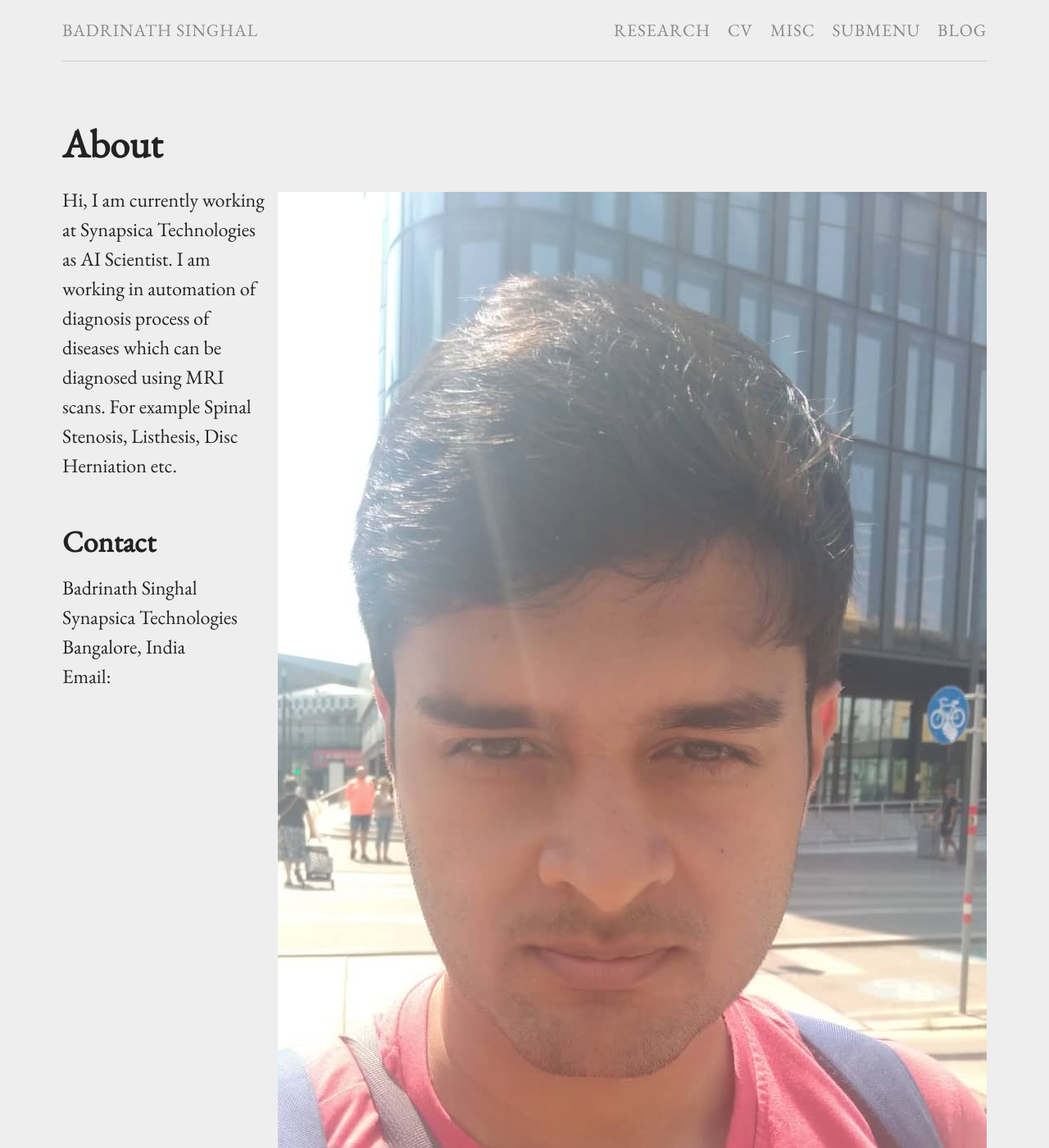
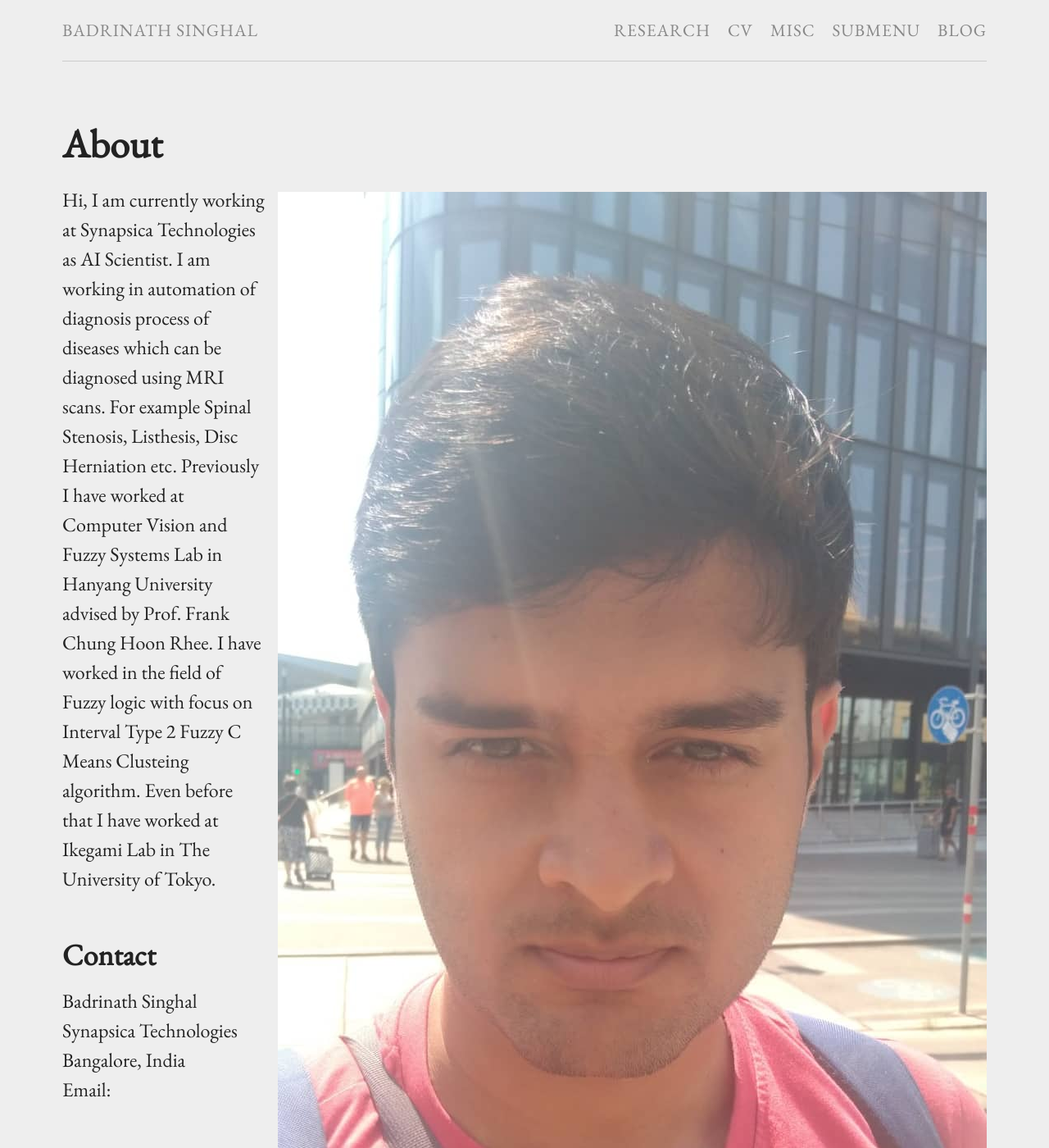
Before and after one commit to BadrinathS/BadrinathS.github.io, a Jekyll site: the page built from index.md, in a window 1280 px wide and 1400 px high. Shown: the whole window at 82% size. Built offline with Jekyll 4.4.1, drawn with Linux system fonts in a browser that asks for light colours.

Commit message:
Update index.md

```diff
--- a/index.md
+++ b/index.md
@@ -4,9 +4,9 @@ title: About
 permalink: /
 ---
 
-{% include image.html url="images/myimage.jpg" caption="" max_width="300px" align="right" %}
+{% include image.html url="images/myimage.jpg" caption="" max_width="100px" align="right" %}
 
-Hi, I am currently working at Synapsica Technologies as AI Scientist. I am working in automation of diagnosis process of diseases which can be diagnosed using MRI scans. For example Spinal Stenosis, Listhesis, Disc Herniation etc.
+Hi, I am currently working at Synapsica Technologies as AI Scientist. I am working in automation of diagnosis process of diseases which can be diagnosed using MRI scans. For example Spinal Stenosis, Listhesis, Disc Herniation etc. Previously I have worked at Computer Vision and Fuzzy Systems Lab in Hanyang University advised by Prof. Frank Chung Hoon Rhee. I have worked in the field of Fuzzy logic with focus on Interval Type 2 Fuzzy C Means Clusteing algorithm. Even before that I have worked at Ikegami Lab in The University of Tokyo.
 
 ## Contact
 
```
